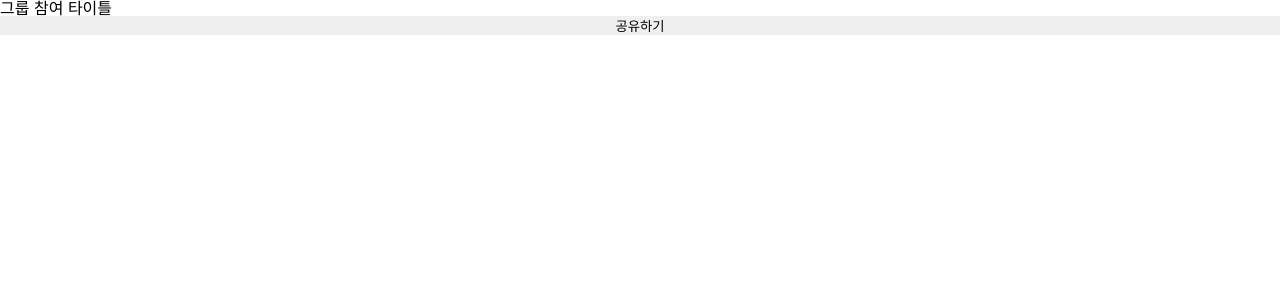
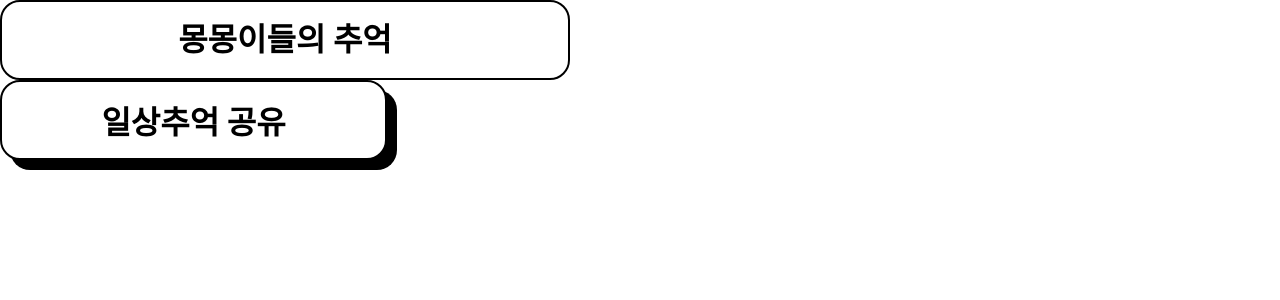
Before and after one commit to ILsangEmong/ILsangEmong-Web, a React (Create React App) app: page /group/result in a window 1280 px wide. Shown: the top 300 px of the page. Built offline with nearby package versions, Linux system fonts and the light colour scheme; a web font is replaced by a local one.

Commit message:
design: 그룹네임, 공유하기 버튼 스타일링

```diff
--- a/src/pages/Result.tsx
+++ b/src/pages/Result.tsx
@@ -18,11 +18,15 @@ export default function Result() {
   }, []);
   return (
     <Container>
-      <GroupName>그룹 참여 타이틀</GroupName>
+      <GroupName>
+        <span>몽몽이들의 추억</span>
+      </GroupName>
       {commentList.map((data, idx) => {
         return <CommentContainer key={idx}>{data}</CommentContainer>;
       })}
-      <ShareBtn onClick={() => setIsModal(!isModal)}>공유하기</ShareBtn>
+      <ShareBtn onClick={() => setIsModal(!isModal)}>
+        <span>일상추억 공유</span>
+      </ShareBtn>
       {isModal && (
         <ResultModal>
           <span>완성된 우리의 이야기</span>
@@ -42,8 +46,41 @@ const Container = styled.div`
   justify-content: column;
 `;
 
-const GroupName = styled.div``;
-const ShareBtn = styled.button``;
+const GroupName = styled.div`
+  width: 570px;
+  height: 80px;
+  background: #ffffff;
+  border: 2px solid #000000;
+  border-radius: 20px;
+  text-align: center;
+  display: flex;
+  align-items: center;
+  justify-content: center;
+  & > span {
+    display: inline-block;
+    font-style: normal;
+    font-weight: 700;
+    font-size: 32px;
+    line-height: 38px;
+
+    color: #000000;
+  }
+`;
+const ShareBtn = styled.button`
+  width: 387px;
+  height: 80px;
+  background: #ffffff;
+  border: 2px solid #000000;
+  box-shadow: 10px 10px 0px #000000;
+  border-radius: 20px;
+  text-align: center;
+
+  & > span {
+    font-weight: 700;
+    font-size: 32px;
+    color: #000000;
+  }
+`;
 const CommentContainer = styled.div``;
 const ResultModal = styled.div`
   display: flex;
```
